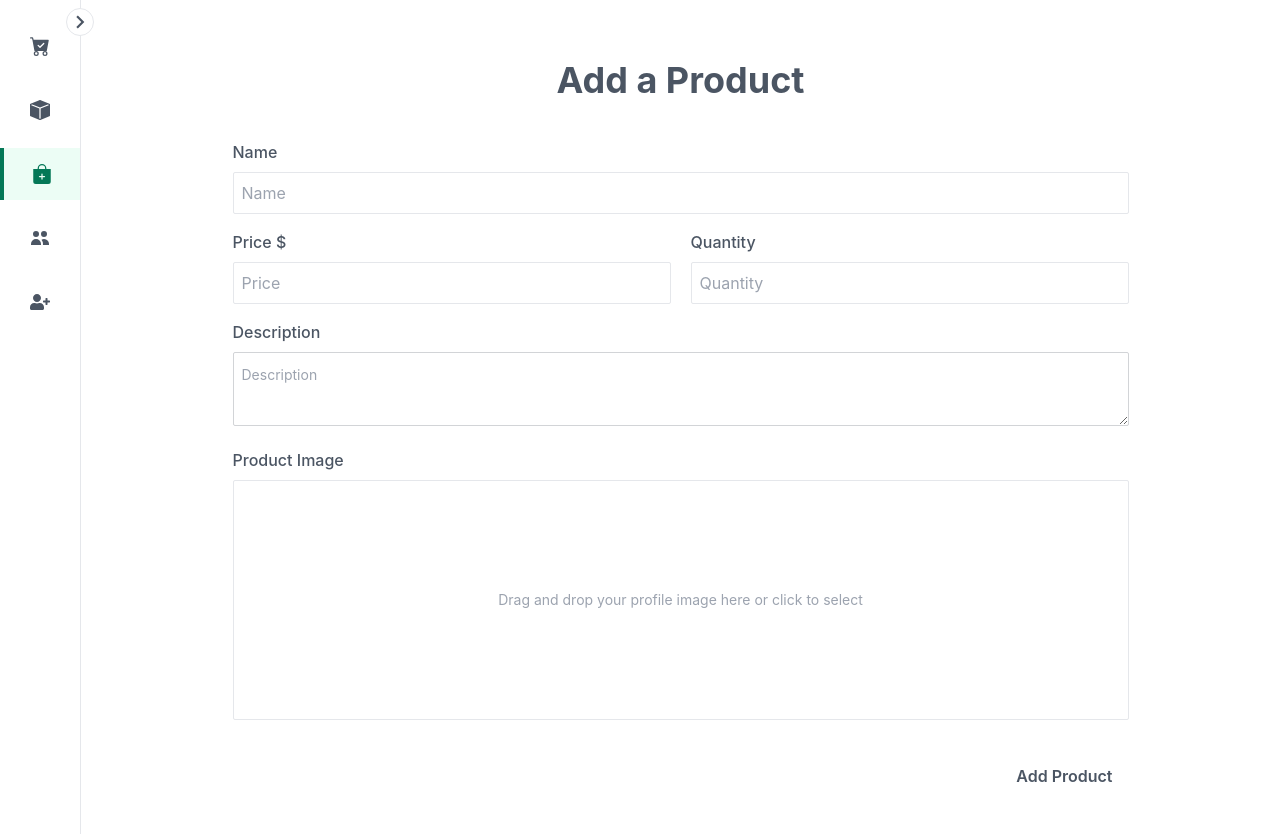
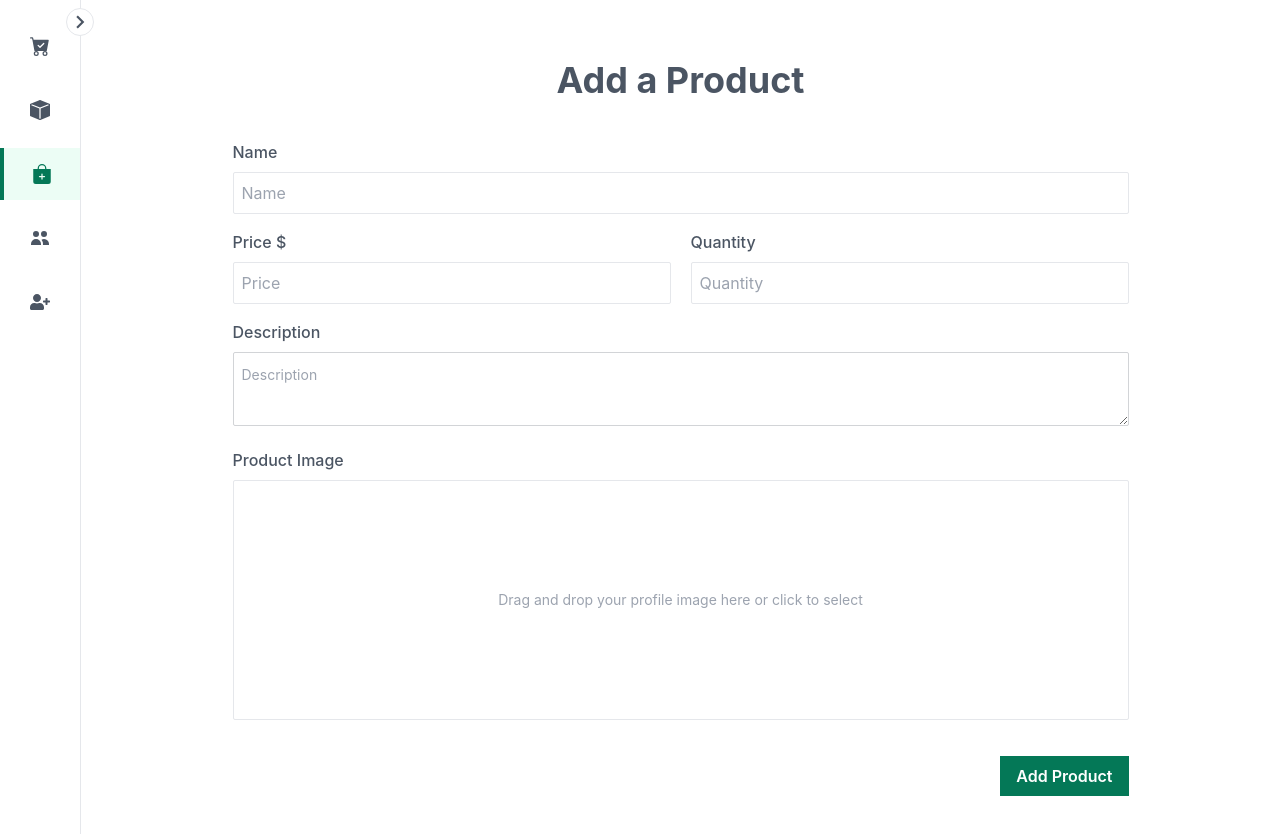
Before and after one commit to Murad501/e-commerce-admin, a React (Create React App) app: page /dashboard/add-product in a window 1280 px wide. Shown: the top 834 px of the page. Built offline with nearby package versions, Linux system fonts and the light colour scheme; no server answers.

Commit message:
add product page ui updated

```diff
--- a/src/Pages/Dashboard/AddProduct/AddProduct.js
+++ b/src/Pages/Dashboard/AddProduct/AddProduct.js
@@ -4,14 +4,14 @@ import { FaRegTimesCircle } from "react-icons/fa";
 import { loadingProvider } from "../../../Context/LoadingContext";
 import { userProvider } from "../../../Context/UserContext";
 import { toast } from "react-hot-toast";
-// import { productProvider } from "../../../Context/ProductContext";
 
 const AddProduct = () => {
-  //   const { refetch } = useContext(productProvider);
   const imgbbApi = process.env.REACT_APP_imgbbApi;
   const { setIsLoading } = useContext(loadingProvider);
   const [selectedImage, setSelectedImage] = useState(null);
   const { user } = useContext(userProvider);
+
+  console.log(imgbbApi);
 
   const {
     register,
@@ -30,6 +30,7 @@ const AddProduct = () => {
     })
       .then((res) => res.json())
       .then((result) => {
+        console.log(result);
         if (result.data.url) {
           const imgUrl = result.data.url;
           const product = {
@@ -168,7 +169,7 @@ const AddProduct = () => {
         <div className="mb-6 flex justify-end items-center">
           <button
             type="submit"
-            className={`font-semibold px-4 py-2 rounded-none mt-5`}
+            className={`font-semibold px-4 py-2 rounded-none mt-5 bg-emerald-700 text-white`}
           >
             Add Product
           </button>
```
